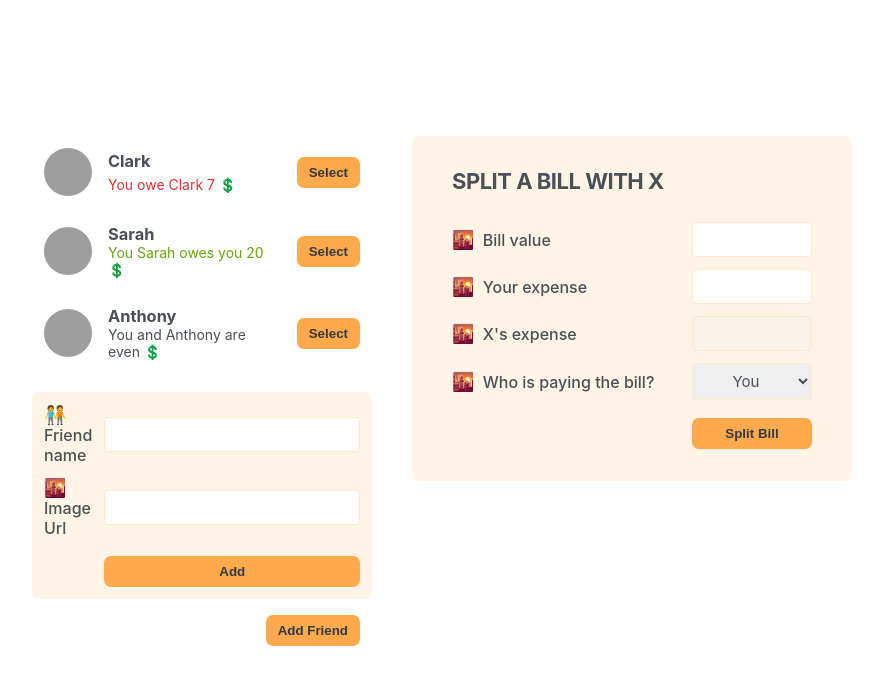
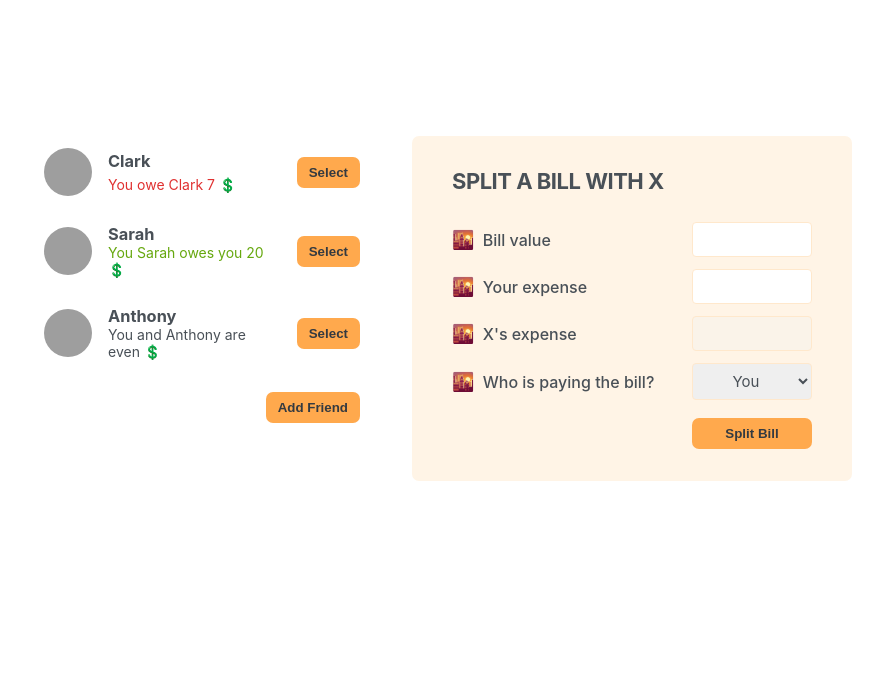
Before and after one commit to koayenay/eat-n-split, a React (Create React App) app: page / in a window 1280 px wide. Shown: the top 684 px of the page, without its empty margins (198-1081 px from the left). Built offline with nearby package versions, Linux system fonts and the light colour scheme; grey boxes are pictures that could not be loaded; the HTML template or start-up script is replaced by a standard one.

Commit message:
displaying the show friend

```diff
--- a/src/App.js
+++ b/src/App.js
@@ -1,3 +1,5 @@
+import { useState } from "react"
+
 const initialFriends = [
   {
     id: 118836,
@@ -19,19 +21,32 @@
   },
 ]
 export default function App() {
+  const [showAddFriend, setShowAddFriend] = useState(false)
+
+  function handleShowAddFriend() {
+    setShowAddFriend((show) => !show)
+  }
   return (
     <div className='app'>
       <div className='sidebar'>
         <FriendsList />
-        <FormAddFriend />
-        <Button>Add Friend</Button>
+        {showAddFriend && <FormAddFriend />}
+        <Button onClick={handleShowAddFriend}>
+          {showAddFriend ? "Close" : "Add Friend"}
+        </Button>
       </div>
 
       <FormSplitBill />
     </div>
   )
 }
-
+function Button({ children, onClick }) {
+  return (
+    <button onClick={onClick} className='button'>
+      {children}
+    </button>
+  )
+}
 function FriendsList() {
   const friends = initialFriends
   return (
@@ -62,9 +77,7 @@
     </li>
   )
 }
-function Button({ children }) {
-  return <button className='button'>{children}</button>
-}
+
 function FormAddFriend() {
   return (
     <form className='form-add-friend'>
```
